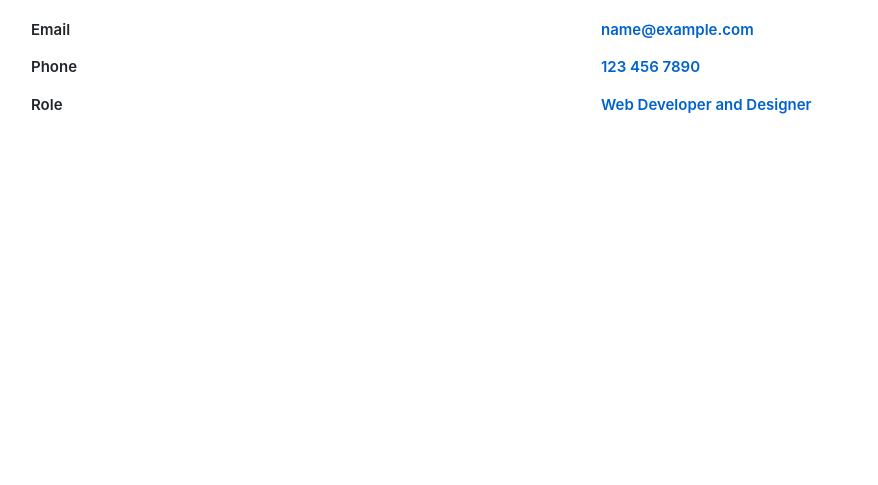
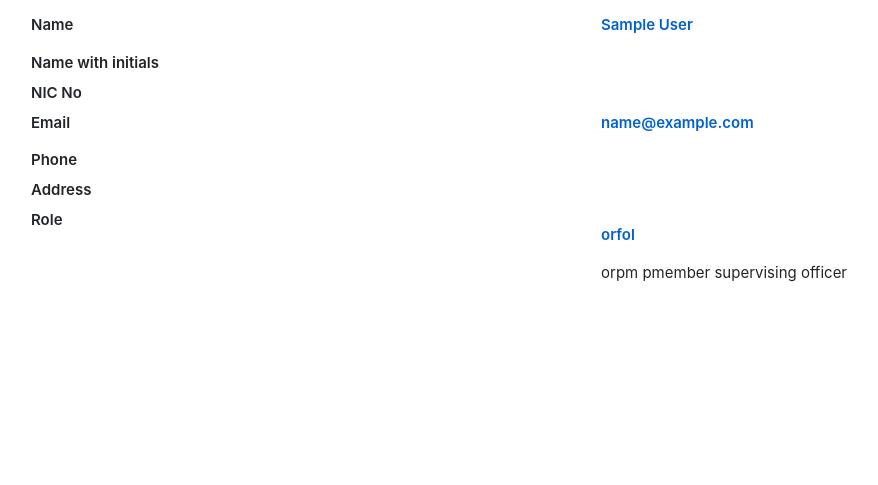
Before and after one commit to rehanja/Laravel1, a Laravel app: page /profile in a window 1280 px wide. Shown: the part 315-800 px from the top of the page, without its empty margins (54-932 px from the left). Run offline with Laravel 8, Linux system fonts and the light colour scheme; the visitor is signed in with stand-in values (Sample User, id 1); parts of the project's set-up code (start-up, migrations or seed data) failed here and were passed over; some libraries are stand-ins or nearby versions.

Commit message:
profile edit -nimesh

```diff
--- a/database/seeds/UserTableSeeder.php
+++ b/database/seeds/UserTableSeeder.php
@@ -14,7 +14,7 @@
         App\User::create([
             'name' => 'rehan',
             'email' => 'rehanjananga2015@gmail.com'
-            'password' => bcrypt'admins'
+           // 'password' => bcrypt'admins'
 
 
 
--- a/resources/views/profile/profile.blade.php
+++ b/resources/views/profile/profile.blade.php
@@ -6,6 +6,7 @@
 
 .profile-img{
     text-align: center;
+    margin-left:-18%;
 }
 .profile-img img{
     width: 70%;
@@ -120,6 +121,22 @@
                                         </div>
                                         <div class="row">
                                             <div class="col-md-6">
+                                                <label>Name with initials</label>
+                                            </div>
+                                            <div class="col-md-6">
+                                                <p>{{Auth::user()->nameWithInitials}}</p>
+                                            </div>
+                                        </div>
+                                        <div class="row">
+                                            <div class="col-md-6">
+                                                <label>NIC No</label>
+                                            </div>
+                                            <div class="col-md-6">
+                                                <p>{{Auth::user()->nic}}</p>
+                                            </div>
+                                        </div>
+                                        <div class="row">
+                                            <div class="col-md-6">
                                                 <label>Email</label>
                                             </div>
                                             <div class="col-md-6">
@@ -131,7 +148,15 @@
                                                 <label>Phone</label>
                                             </div>
                                             <div class="col-md-6">
-                                                <p>123 456 7890</p>
+                                                <p>{{Auth::user()->contactNumber}}</p>
+                                            </div>
+                                        </div>
+                                        <div class="row">
+                                            <div class="col-md-6">
+                                                <label>Address</label>
+                                            </div>
+                                            <div class="col-md-6">
+                                                <p>{{Auth::user()->address}}</p>
                                             </div>
                                         </div>
                                         <div class="row">
@@ -139,7 +164,18 @@
                                                 <label>Role</label>
                                             </div>
                                             <div class="col-md-6">
-                                                <p>Web Developer and Designer</p>
+                                                <p> @role('or_fol')
+            <p> orfol</p>
+            @endrole
+            @role('or_pm')
+            orpm
+            @endrole
+            @role('p_member')
+            pmember
+            @endrole
+            @role('or_pm|supervising_officer')
+            supervising officer
+            @endrole</p>
                                             </div>
                                         </div>
                             </div>
```
